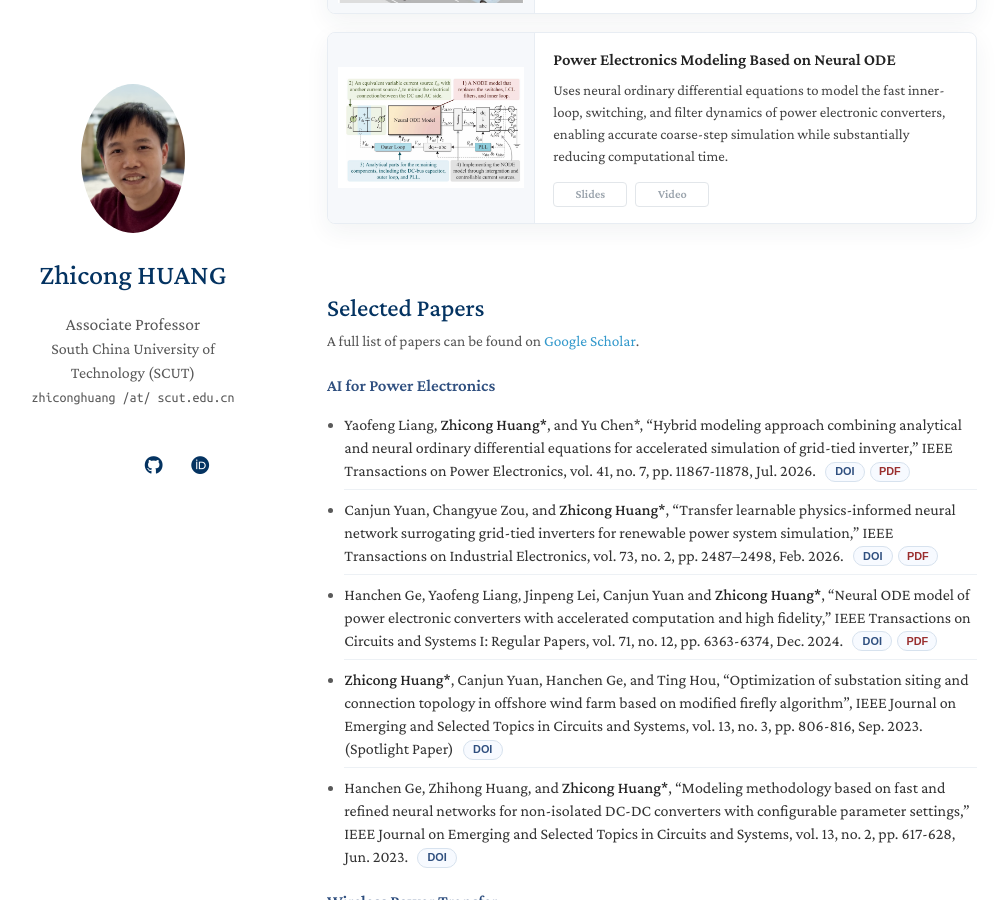
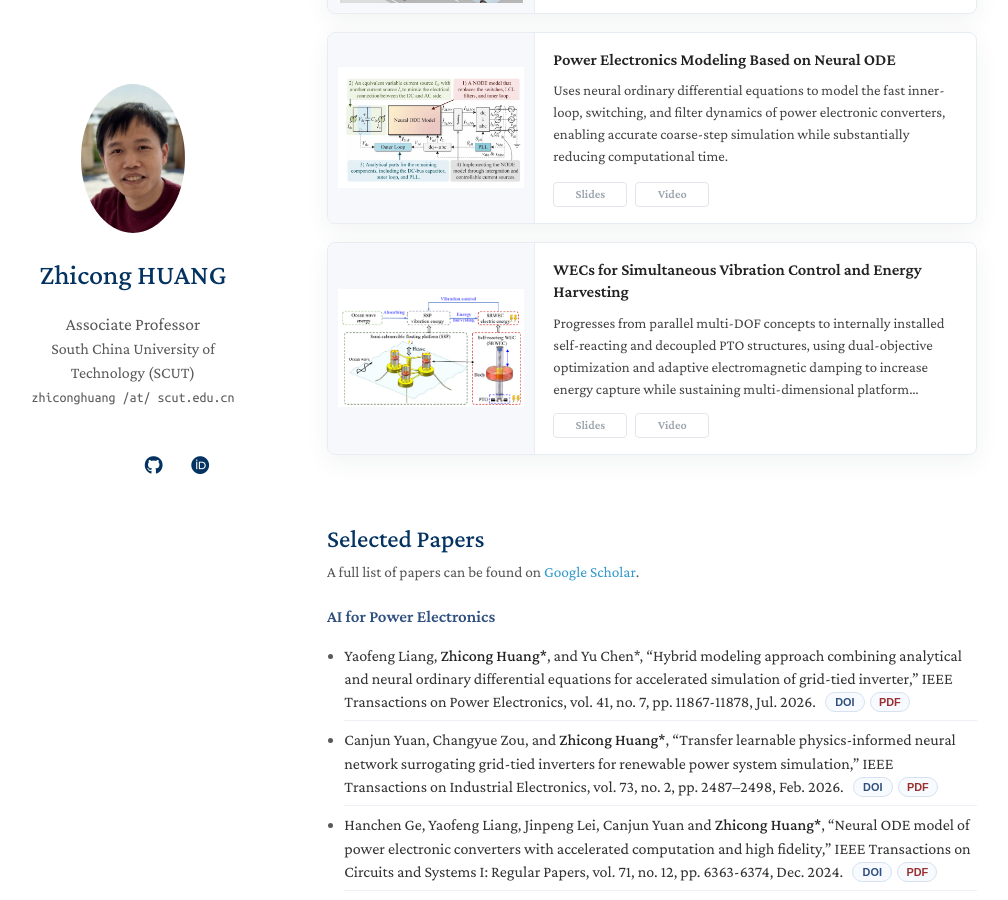
Before and after one commit to forwardhuang/forwardhuang.github.io, a Jekyll site: the page built from index.md, in a window 1280 px wide and 900 px high, scrolled down 1154 px. Shown: the whole window, without its empty margins (143-1151 px from the left). Built offline with Jekyll 4.4.1, drawn with Linux system fonts in a browser that asks for light colours; a style sheet for code colours, icons or effects is not loaded; our own code applies the rules of GitHub Pages for plain Markdown files.

Commit message:
Add WEC research highlight

```diff
--- a/_data/research-highlights.yml
+++ b/_data/research-highlights.yml
@@ -12,3 +12,10 @@ items:
     summary: Uses neural ordinary differential equations to model the fast inner-loop, switching, and filter dynamics of power electronic converters, enabling accurate coarse-step simulation while substantially reducing computational time.
     slides: ""
     video: ""
+
+  - image: ./assets/img/highlight-wec-vibration-energy.png
+    image_alt: Self-reacting wave energy converters integrated with a semi-submersible floating platform for vibration control and energy harvesting
+    title: WECs for Simultaneous Vibration Control and Energy Harvesting
+    summary: Progresses from parallel multi-DOF concepts to internally installed self-reacting and decoupled PTO structures, using dual-objective optimization and adaptive electromagnetic damping to increase energy capture while sustaining multi-dimensional platform vibration control across irregular and changing wave conditions.
+    slides: ""
+    video: ""
```
Also changed, not shown: assets/img/highlight-wec-vibration-energy.png (added).
